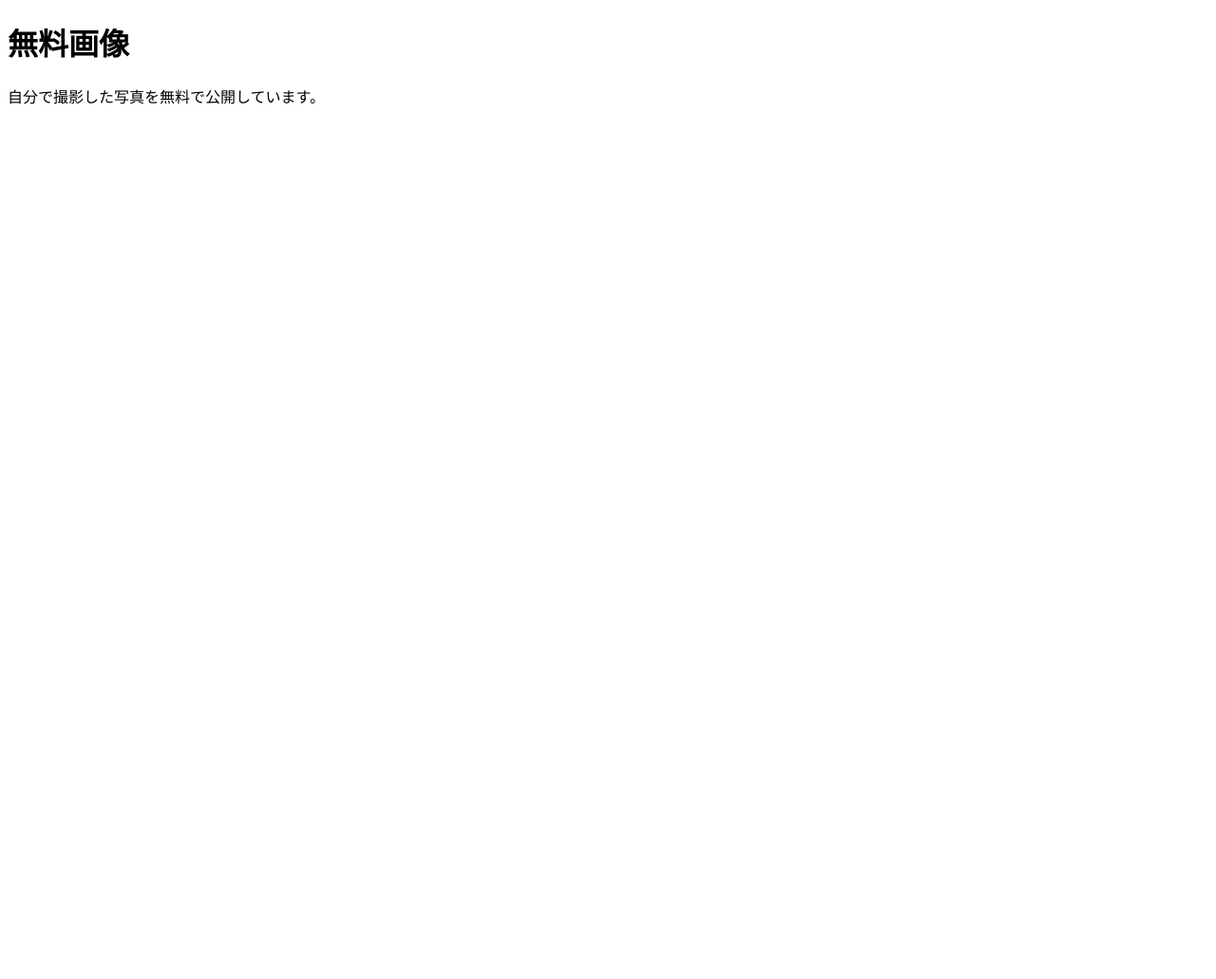
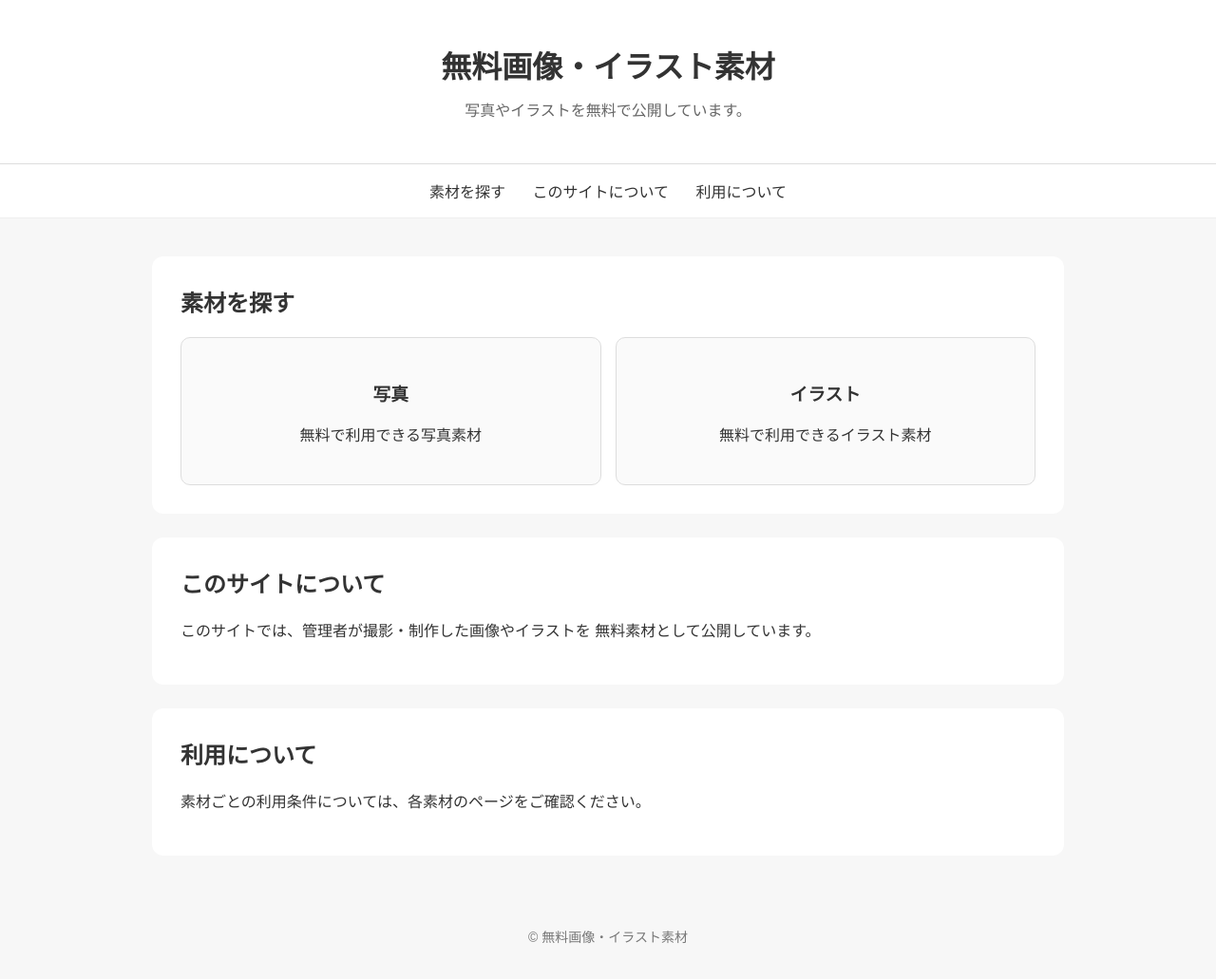
Before and after one commit to meiretsuu-alt/free-images, a plain HTML site: page index.html in a window 1280 px wide. Shown: the whole page at 95% size. Before the commit the page ends 800 px from the top, so only its background shows below. Drawn offline with Linux system fonts and the light colour scheme.

Commit message:
Update index.html

```diff
--- a/index.html
+++ b/index.html
@@ -2,10 +2,154 @@
 <html lang="ja">
 <head>
   <meta charset="UTF-8">
-  <title>無料画像</title>
+  <meta name="viewport" content="width=device-width, initial-scale=1.0">
+  <title>無料画像・イラスト素材</title>
+
+  <style>
+    * {
+      box-sizing: border-box;
+    }
+
+    body {
+      margin: 0;
+      font-family: sans-serif;
+      background: #f7f7f7;
+      color: #333;
+    }
+
+    header {
+      background: white;
+      padding: 45px 20px;
+      text-align: center;
+      border-bottom: 1px solid #ddd;
+    }
+
+    header h1 {
+      margin: 0 0 12px;
+      font-size: 32px;
+    }
+
+    header p {
+      margin: 0;
+      color: #666;
+    }
+
+    nav {
+      background: white;
+      padding: 16px;
+      text-align: center;
+      border-bottom: 1px solid #eee;
+    }
+
+    nav a {
+      margin: 0 12px;
+      color: #333;
+      text-decoration: none;
+    }
+
+    nav a:hover {
+      text-decoration: underline;
+    }
+
+    main {
+      max-width: 1000px;
+      margin: 40px auto;
+      padding: 0 20px;
+    }
+
+    section {
+      background: white;
+      padding: 30px;
+      margin-bottom: 25px;
+      border-radius: 12px;
+    }
+
+    h2 {
+      margin-top: 0;
+    }
+
+    .categories {
+      display: flex;
+      gap: 15px;
+      flex-wrap: wrap;
+    }
+
+    .category {
+      flex: 1;
+      min-width: 200px;
+      padding: 25px;
+      border: 1px solid #ddd;
+      border-radius: 10px;
+      text-align: center;
+      text-decoration: none;
+      color: #333;
+      background: #fafafa;
+    }
+
+    .category:hover {
+      background: #eee;
+    }
+
+    footer {
+      text-align: center;
+      padding: 35px 20px;
+      color: #777;
+      font-size: 14px;
+    }
+  </style>
 </head>
+
 <body>
-  <h1>無料画像</h1>
-  <p>自分で撮影した写真を無料で公開しています。</p>
+
+<header>
+  <h1>無料画像・イラスト素材</h1>
+  <p>写真やイラストを無料で公開しています。</p>
+</header>
+
+<nav>
+  <a href="#materials">素材を探す</a>
+  <a href="#about">このサイトについて</a>
+  <a href="#terms">利用について</a>
+</nav>
+
+<main>
+
+  <section id="materials">
+    <h2>素材を探す</h2>
+
+    <div class="categories">
+      <a class="category" href="#">
+        <h3>写真</h3>
+        <p>無料で利用できる写真素材</p>
+      </a>
+
+      <a class="category" href="#">
+        <h3>イラスト</h3>
+        <p>無料で利用できるイラスト素材</p>
+      </a>
+    </div>
+  </section>
+
+  <section id="about">
+    <h2>このサイトについて</h2>
+    <p>
+      このサイトでは、管理者が撮影・制作した画像やイラストを
+      無料素材として公開しています。
+    </p>
+  </section>
+
+  <section id="terms">
+    <h2>利用について</h2>
+    <p>
+      素材ごとの利用条件については、各素材のページをご確認ください。
+    </p>
+  </section>
+
+</main>
+
+<footer>
+  © 無料画像・イラスト素材
+</footer>
+
 </body>
 </html>
```
